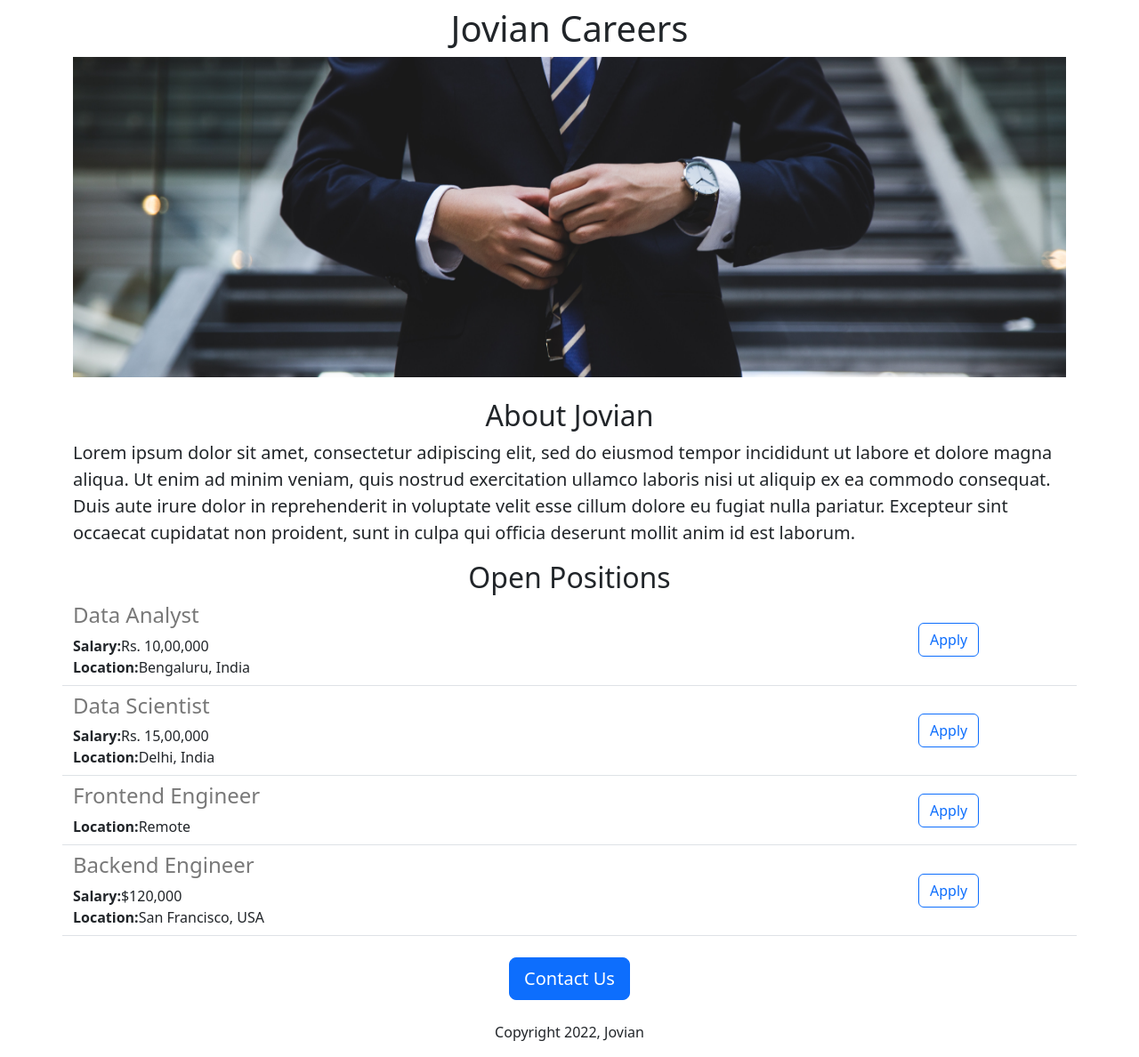
After one commit to chetan4444/jovian-careers-website, a Flask app: page /jobs in a window 1280 px wide. The commit adds this page. Shown: the whole page at 89% size. Run offline with Flask 3, Linux system fonts and the light colour scheme.

Commit message:
added jobitem html

```diff
--- a/app.py
+++ b/app.py
@@ -28,10 +28,9 @@ JOBS = [
     }
 ]
 
-@app.route("/")
+@app.route("/jobs")
 def hello_world():
     return render_template('home.html', jobs=JOBS, company_name="Jovian")
 
-
 if __name__ == "__main__":
     app.run(host="0.0.0.0", debug=True)
--- a/templates/home.html
+++ b/templates/home.html
@@ -33,23 +33,7 @@
 
             <div>
                 {% for job in jobs %}
-                    <div>
-
-                        <h4 style="color:rgb(120, 120, 120)">
-                            {{job['title']}}
-                        </h4>
-
-                        {% if 'salary' in job %}
-                            <div>
-                                <b>Salary:</b>{{job['salary']}}
-                            </div>
-                        {% endif %}
-
-                        <div class="mb-4">
-                            <b>Location:</b>{{job['location']}}
-                        </div>
-
-                    </div>
+                        {% include 'jobitem.html' %}
                 {% endfor %}
             </div>
 
--- /dev/null
+++ b/templates/jobitem.html
@@ -0,0 +1,28 @@
+<div class="row border-bottom mt-2 pb-2">
+
+    <div class = "col-10">
+
+        <h4 style="color:rgb(120, 120, 120)">
+            {{job['title']}}
+        </h4>
+
+        {% if 'salary' in job %}
+            <div>
+                <b>Salary:</b>{{job['salary']}}
+            </div>
+        {% endif %}
+
+        <div>
+            <b>Location:</b>{{job['location']}}
+        </div>
+
+    </div>
+
+    <div class = "col-2 align-self-center">
+        <button type="button" class="btn btn-outline-primary">
+            Apply
+        </button>
+
+    </div>
+
+</div>
```
